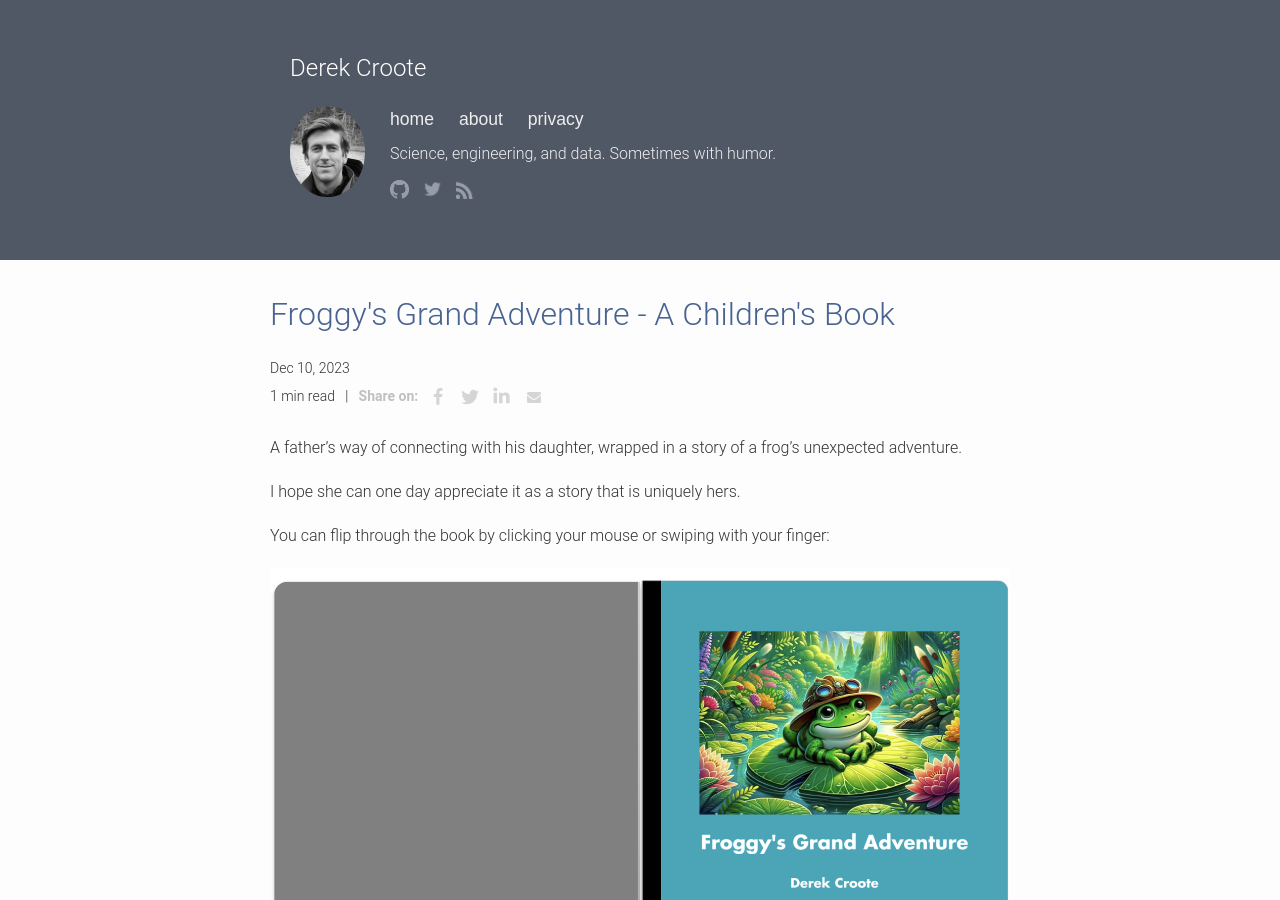
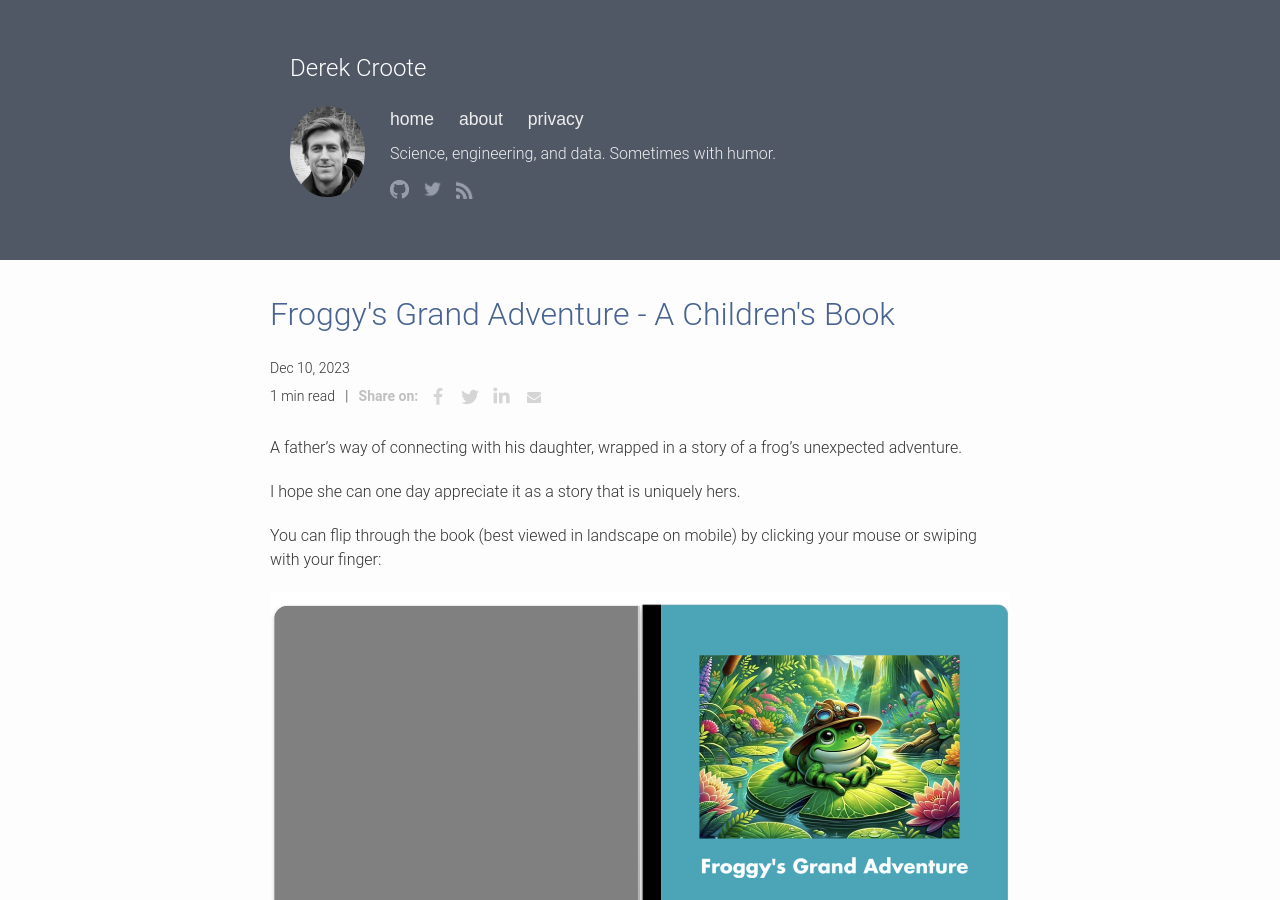
Before and after one commit to dcroote/dcroote.github.io, a Jekyll site: the page built from _posts/2023-12-10-childrens-book.md, in a window 1280 px wide and 900 px high. Built offline with Jekyll 4.4.1, drawn with Linux system fonts in a browser that asks for light colours; some web fonts are replaced.

Commit message:
fix: note landscape on mobile for viewing book

```diff
--- a/_posts/2023-12-10-childrens-book.md
+++ b/_posts/2023-12-10-childrens-book.md
@@ -10,7 +10,7 @@ A father's way of connecting with his daughter, wrapped in a story of a frog's u
 
 I hope she can one day appreciate it as a story that is uniquely hers.
 
-You can flip through the book by clicking your mouse or swiping with your finger:
+You can flip through the book (best viewed in landscape on mobile) by clicking your mouse or swiping with your finger:
 
 <div id="book" style="margin: 10px 0 40px 0">
 <div class="page" data-density="hard"><img src="/images/childrens_book/0.png"></div>
```
